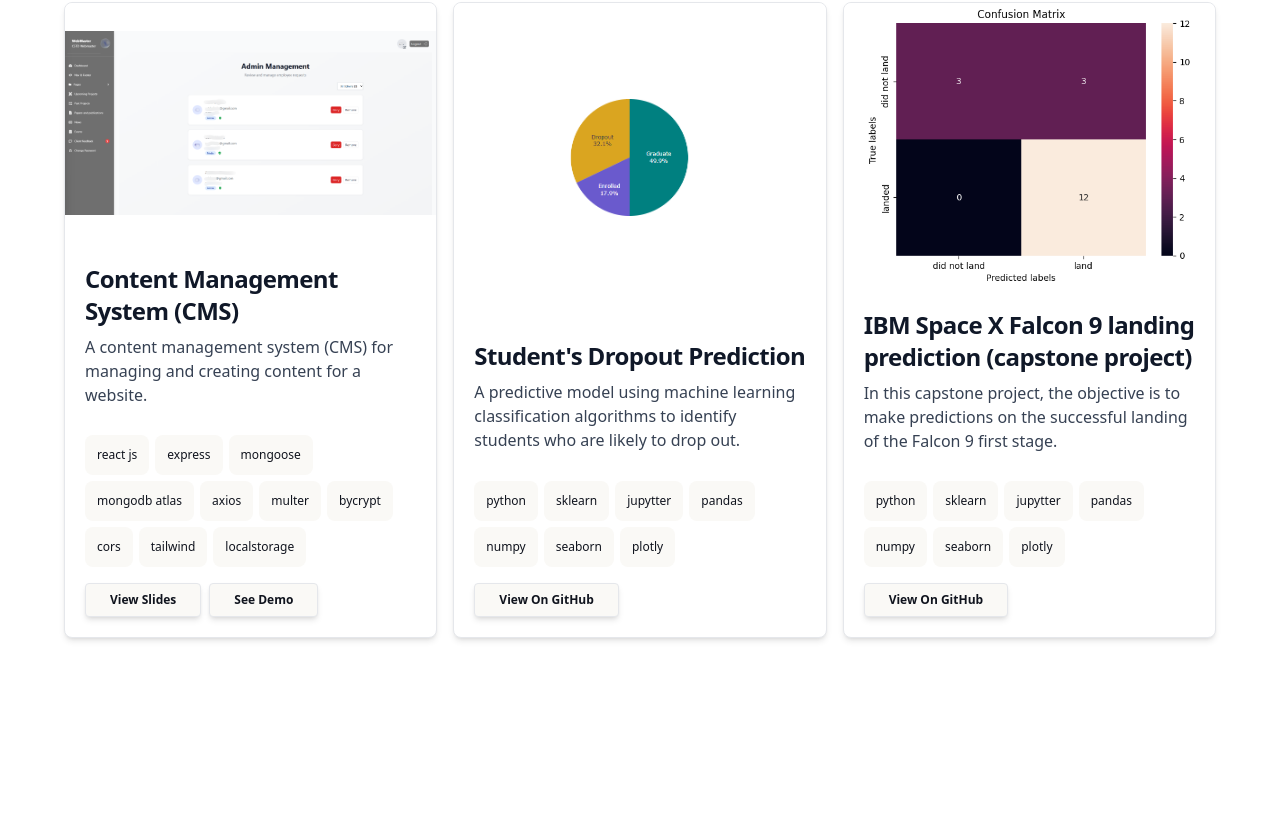
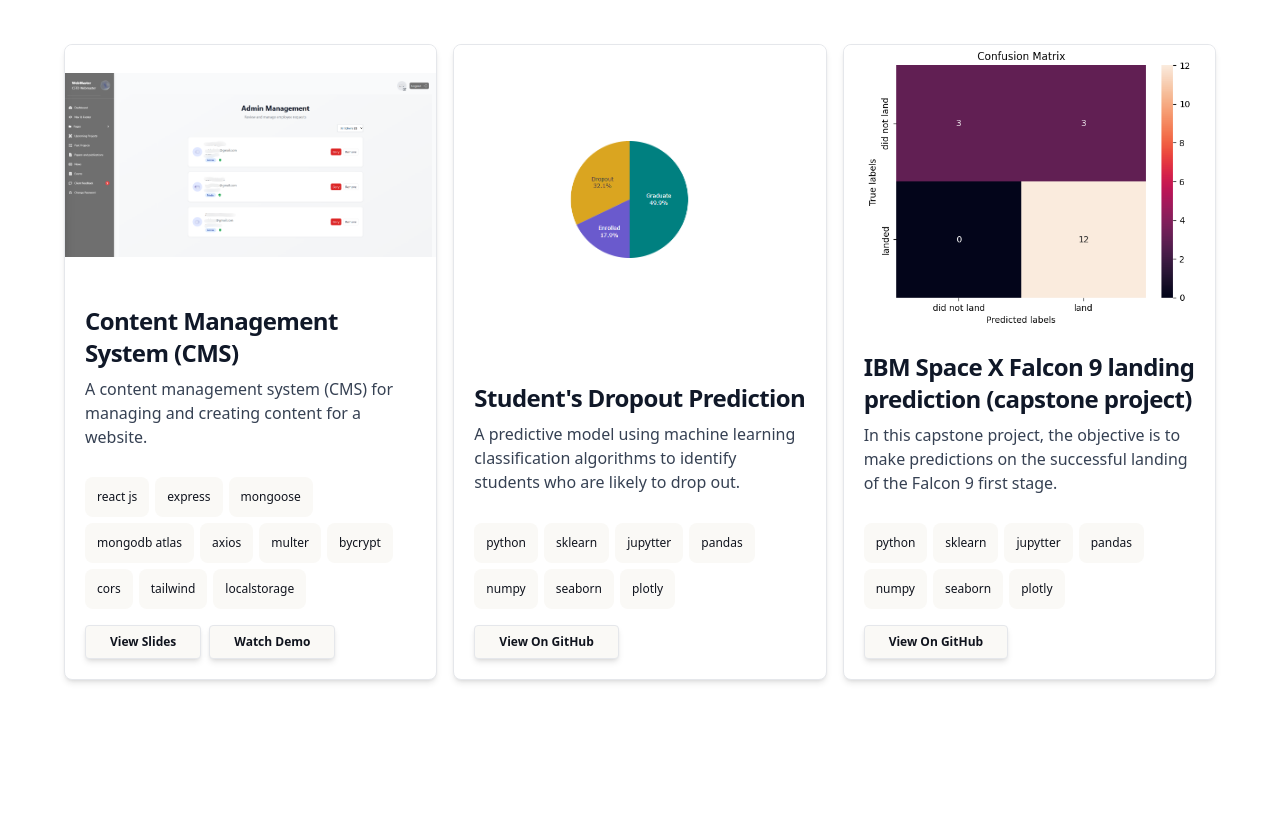
Before and after one commit to Damiieibikun/damilolaibikunle, a React (Vite) app: page / in a window 1280 px wide. Shown: the part 3956-4773 px from the top of the page. Built offline with nearby package versions, Linux system fonts and the light colour scheme.

Commit message:
added a compressed video for hive demo

```diff
--- a/src/components/Projectoptions.jsx
+++ b/src/components/Projectoptions.jsx
@@ -123,7 +123,7 @@ const Projectoptions = ({ technologies, title, originalsite, sitelink, descp, im
               onClick={() => setIsVideoOpen(true)}
               className="text-xs font-bold shadow-md transition-all duration-300 px-6 py-2 rounded-sm border border-gray-200 dark:text-[#FAF9F6] dark:border-gray-700 dark:bg-transparent bg-[#FAF9F6] text-[#10141E] hover:text-[#FAF9F6] hover:bg-[#10141E] dark:hover:bg-[#FAF9F6] dark:hover:text-[#10141E]"
             >
-              See Demo
+              Watch Demo
             </button>
           )}
 
--- a/src/components/projectOverview.js
+++ b/src/components/projectOverview.js
@@ -46,6 +46,7 @@ import cms10 from '../assets/images/cms10.png';
 import cms11 from '../assets/images/cms11.png';
 import cms12 from '../assets/images/cms12.png';
 import cmsVid from '../assets/images/cms_demo_vid.mp4';
+import hiveVid from '../assets/images/hive_demo_vid.mp4';
 
 
 const todoImages = [todo1, todo2, todo3];
@@ -58,7 +59,7 @@ const poketoImages = [poketo1, poketo2, poketo3, poketo4, poketo5];
 const hiveImages = [hive1, hive2, hive3, hive4, hive5];
 const cmsImages = [cms1, cms2, cms3, cms4, cms5];
 export const cmsAllImages = [cms1, cms2, cms3, cms4, cms5, cms6, cms7, cms8, cms9, cms10, cms11, cms12];
-export { cmsVid };
+export { cmsVid, hiveVid };
 
 const projects = [
   {
@@ -141,6 +142,7 @@ const projects = [
         linktitle: 'View Clone',
         originalsite: 'https://hive.blog/',
         originallinktitle: 'Visit Site',
+        video: hiveVid,
       },
     ],
   },
```
Also changed, not shown: 1 other file (tests, documents, lock files or other folders).
